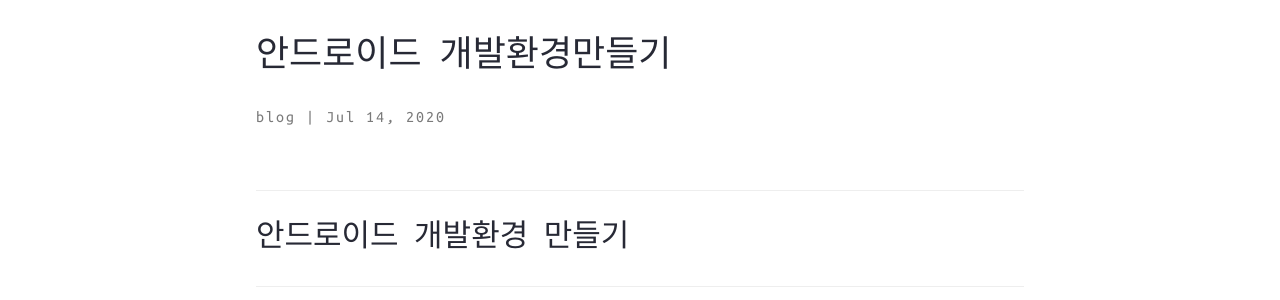
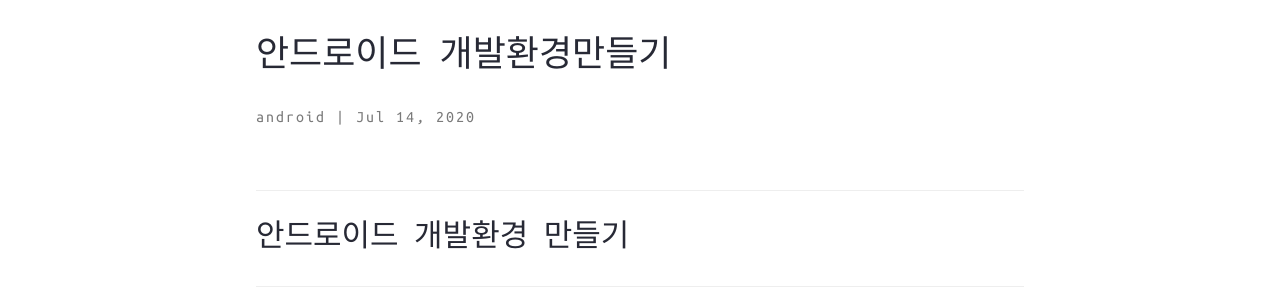
Before and after one commit to blackzaket/blackzaket.github.com, a Jekyll site: the page built from _posts/android/2020-07-14-install_androidstudio.md, in a window 1280 px wide. Shown: the part 245-545 px from the top of the page. Built offline with Jekyll 4.4.1, drawn with Linux system fonts in a browser that asks for light colours; nearby versions of some CDN libraries.

Commit message:
카테고리 변경

```diff
--- a/_posts/android/2020-07-14-install_androidstudio.md
+++ b/_posts/android/2020-07-14-install_androidstudio.md
@@ -4,7 +4,7 @@ title:  "안드로이드 개발환경만들기"
 date:   2020-07-14 13:43:00
 description: 안드로이드 스튜디오 설치하기
 categories:
-- blog
+- android
 permalink: android
 ---
 
```
